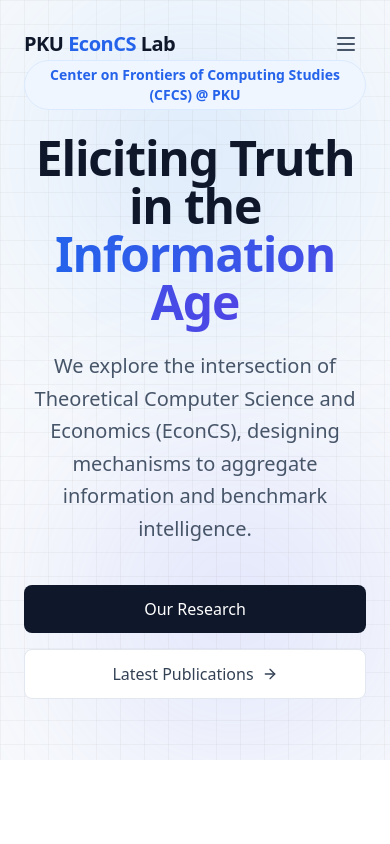
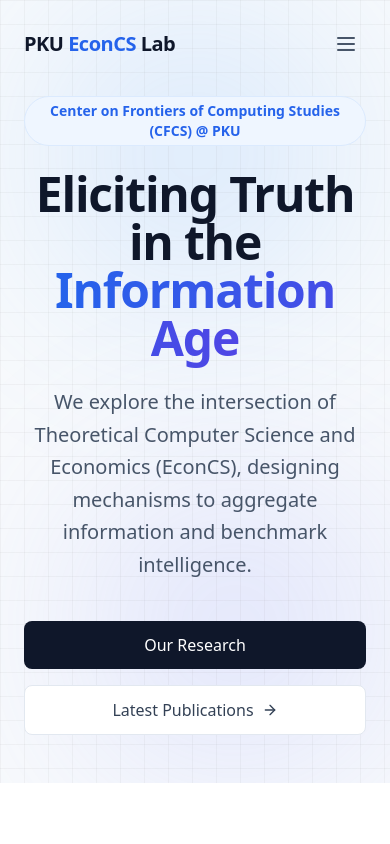
Before and after one commit to EconCSPKU/HomePage, a Next.js app in the folder web/: page / in a window 390 px wide. Shown: the top 844 px of the page. Built offline with nearby package versions, Linux system fonts and the light colour scheme.

Commit message:
feat: add Wang Ying homepage, fix mobile overlap, and add CFCS links

```diff
--- a/web/components/Footer.tsx
+++ b/web/components/Footer.tsx
@@ -6,7 +6,9 @@
           <div>
             <h3 className="text-white text-lg font-bold mb-2">PKU EconCS Lab</h3>
             <p className="text-sm">
-              Center on Frontiers of Computing Studies (CFCS)<br />
+              <a href="https://cfcs.pku.edu.cn/" target="_blank" rel="noopener noreferrer" className="hover:text-white transition-colors">
+                Center on Frontiers of Computing Studies (CFCS)
+              </a><br />
               Peking University
             </p>
           </div>
--- a/web/components/Hero.tsx
+++ b/web/components/Hero.tsx
@@ -11,10 +11,14 @@
         <div className="absolute right-0 bottom-0 -z-10 m-auto h-[310px] w-[310px] rounded-full bg-indigo-400 opacity-20 blur-[100px]"></div>
       </div>
 
-      <div className="container relative z-10 px-6 text-center">
-        <div className="inline-block px-3 py-1 mb-6 text-sm font-semibold text-blue-600 bg-blue-50 rounded-full border border-blue-100">
+      <div className="container relative z-10 px-6 text-center pt-24 pb-12">
+        <Link
+          href="https://cfcs.pku.edu.cn/"
+          target="_blank"
+          className="inline-block px-3 py-1 mb-6 text-sm font-semibold text-blue-600 bg-blue-50 rounded-full border border-blue-100 hover:bg-blue-100 transition-colors"
+        >
           Center on Frontiers of Computing Studies (CFCS) @ PKU
-        </div>
+        </Link>
 
         <h1 className="text-5xl md:text-7xl font-bold tracking-tight text-slate-900 mb-6 max-w-4xl mx-auto">
           Eliciting Truth in the <br/>
--- a/web/data/people.ts
+++ b/web/data/people.ts
@@ -57,6 +57,7 @@
     role: "PhD Student",
     year: "2023",
     image: "https://cfcs.pku.edu.cn/images/content/2023-09/20230921143230646083.png",
+    website: "https://none44353.github.io/",
     interests: ["Algorithmic Game Theory", "Information Aggregation"]
   },
   {
```
